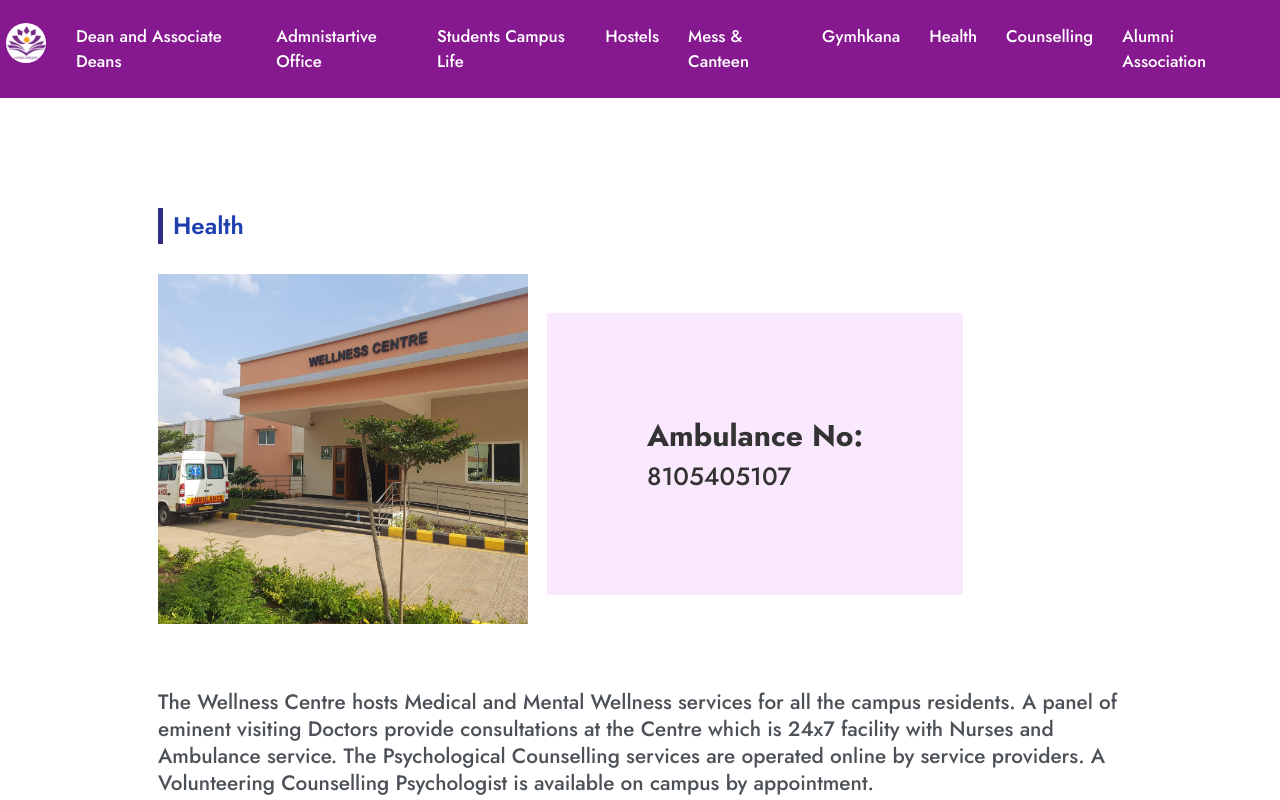
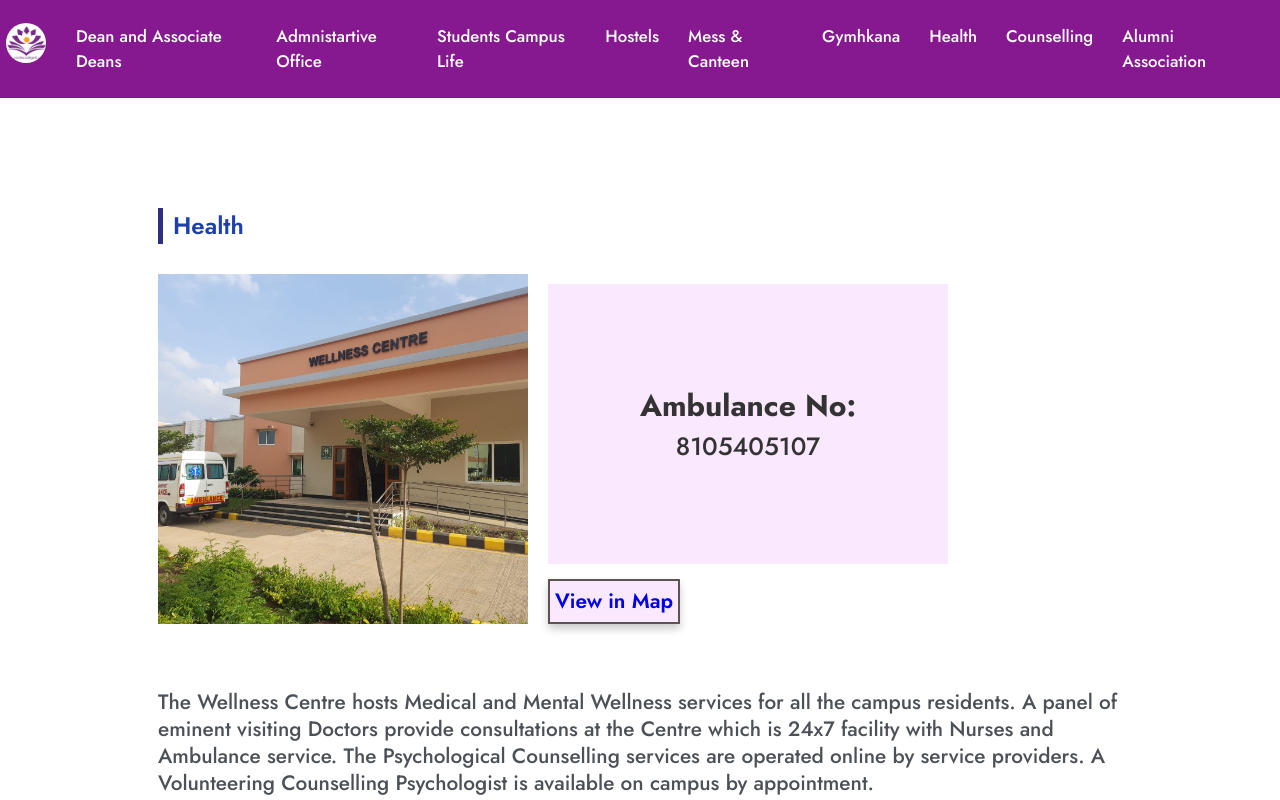
Before and after one commit to pratyush1602/SW-Website-updated, a React (Create React App) app: page /wellness in a window 1280 px wide. Shown: the top 800 px of the page. Built offline with nearby package versions, Linux system fonts and the light colour scheme.

Commit message:
Photos added in Counseeling page

```diff
--- a/src/pages/Counselling.js
+++ b/src/pages/Counselling.js
@@ -287,7 +287,7 @@ function Counselling() {
                             <div className="mentorsdata">
 
                                 <div className="mentorimg">
-                                    <img src={te} alt="" />
+                                    <img src="" alt="" />
                                 </div>
                                 <div className="names">
                                     <div className="name">Neeli Deekshith </div>
--- a/src/pages/WellnessSection.css
+++ b/src/pages/WellnessSection.css
@@ -6,7 +6,14 @@
     margin-bottom: 10%;
     color: #333;
 }
+.hosetl-imagee-1{
+    /* border: 2px solid red; */
 
+}
+
+.ambulance-no{
+    /* border: 2px solid brown; */
+}
 .health{
     display: flex;
 }
@@ -63,6 +70,7 @@
 .hostel-imagee-2 {
     width: 700px;
     animation: fade-up 0.5s;
+    /* border: 2px solid salmon; */
 }
 
 .wellness-sub-header {
@@ -85,12 +93,35 @@
 .dean {
     width: 390px;
 }
+.map{
+    margin-top: 15px;
+    border: 2px solid rgb(94, 83, 83);
+    display: inline-block;
+    padding: 5px;
+    box-shadow: 0 5px 8px rgba(0, 0, 0, 0.2);
+    font-weight: 600;
+    /* background: linear-gradient(45deg, #fae8ff, #fae8ff); */
+    background-color:#fae8ff;
+}
+.map:hover{
+    /* background-color: rgb(140, 13, 13); */
+    color: white;
+    border-color: gray;
+}
 
-.ambulance-no {
+.ambulance-no{
     animation: shad 1.5s linear infinite;
     animation: fade-up 0.5s;
-    padding: 100px;
+    padding: 15px;
+    height: 280px;
+    width: 400px;
+
     background-color:#fae8ff ;
+    /* margin-bottom: 73px; */
+    text-align: center;
+    display: flex;
+    flex-direction: column;
+    justify-content: center;
 
 }
 .p1{
--- a/src/pages/WellnessSection.js
+++ b/src/pages/WellnessSection.js
@@ -36,11 +36,16 @@ export default function WellnessSection() {
             <motion.div className='wellness-section' initial={{ opacity: 0 }} animate={{ opacity: 1 }} exit={{ opacity: 0 }}>
                 <motion.div variants={{ hidden: { opacity: 0, y: 75 }, visible: { opacity: "1", y: 0 } }} initial="hidden" animate="visible" transition={{ duration: 0.5, delay: 0.25 }} className='wellness-header'><p style={{ borderLeft: "5px solid #312e81", paddingLeft: "10px" }} >Health</p></motion.div>
                 <div className='hostel-imagee'>
-                    <div className='hosetl-imagee-1' style={{ display: "flex", alignItems: "center", justifyContent: "center", gap: "19px", fontSize: "1.3rem" }}>
+                    <div className='hosetl-imagee-1' style={{ display: "flex", alignItems: "center", justifyContent: "center", gap: "20px", fontSize: "1.3rem" }}>
                         <motion.div variants={{ hidden: { opacity: 0, y: 75 }, visible: { opacity: "1", y: 0 } }} initial="hidden" animate="visible" transition={{ duration: 0.5, delay: 0.25 }}>  <img src={wellnesscentre} alt='adminblock' className='hostel-imagee-2'></img></motion.div>
-                        <div className='ambulance-no' >
+                        <div  >
+                            <div className='ambulance-no'>
                             <p className='p1'  >Ambulance No:</p>
                             <p className='p2'>8105405107</p>
+                            </div>
+                            <div className='map'>
+                                <a href="https://maps.app.goo.gl/vLfZWxkLpektRyc16">View in Map</a>
+                            </div>
                         </div>
                     </div>
                 </div>
```
